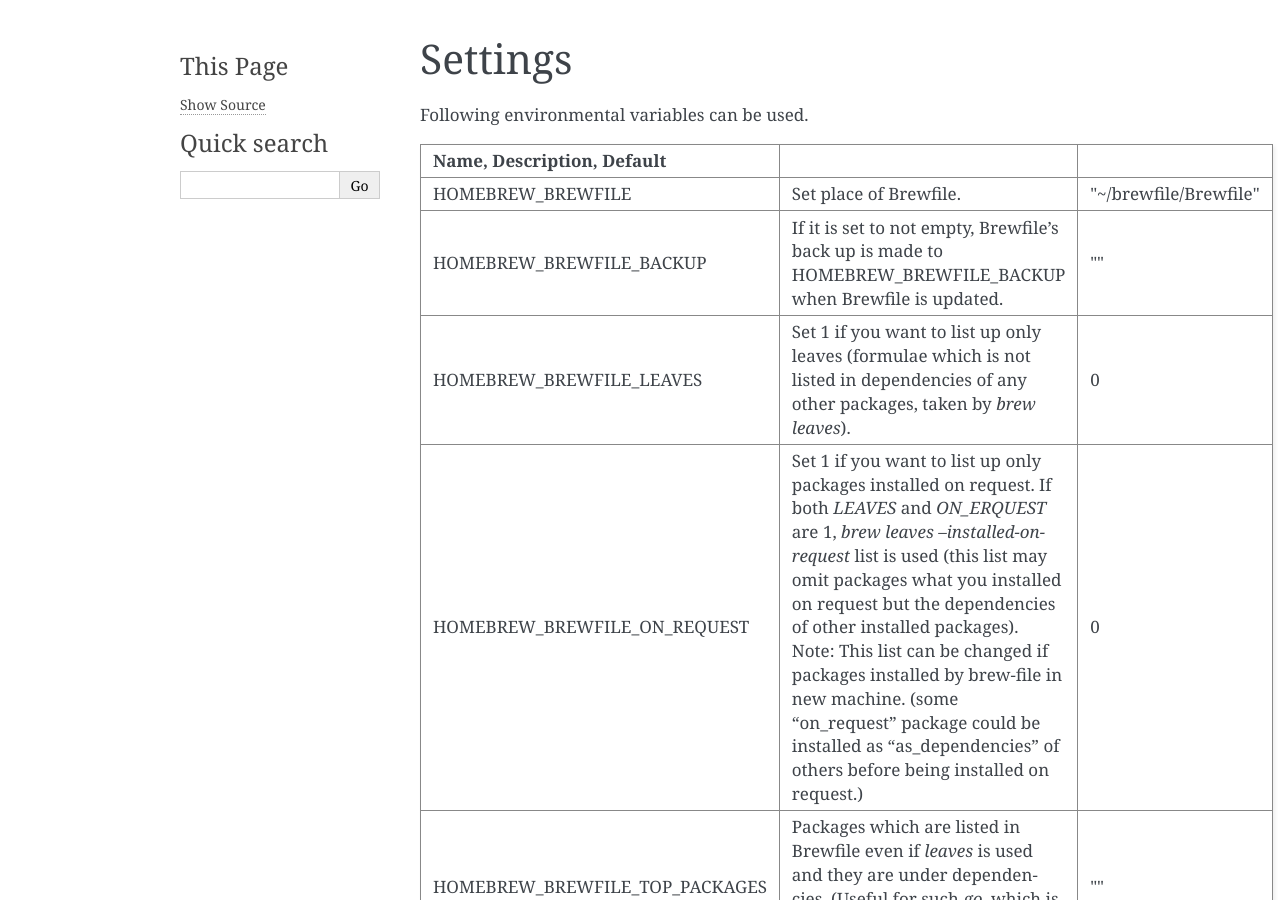
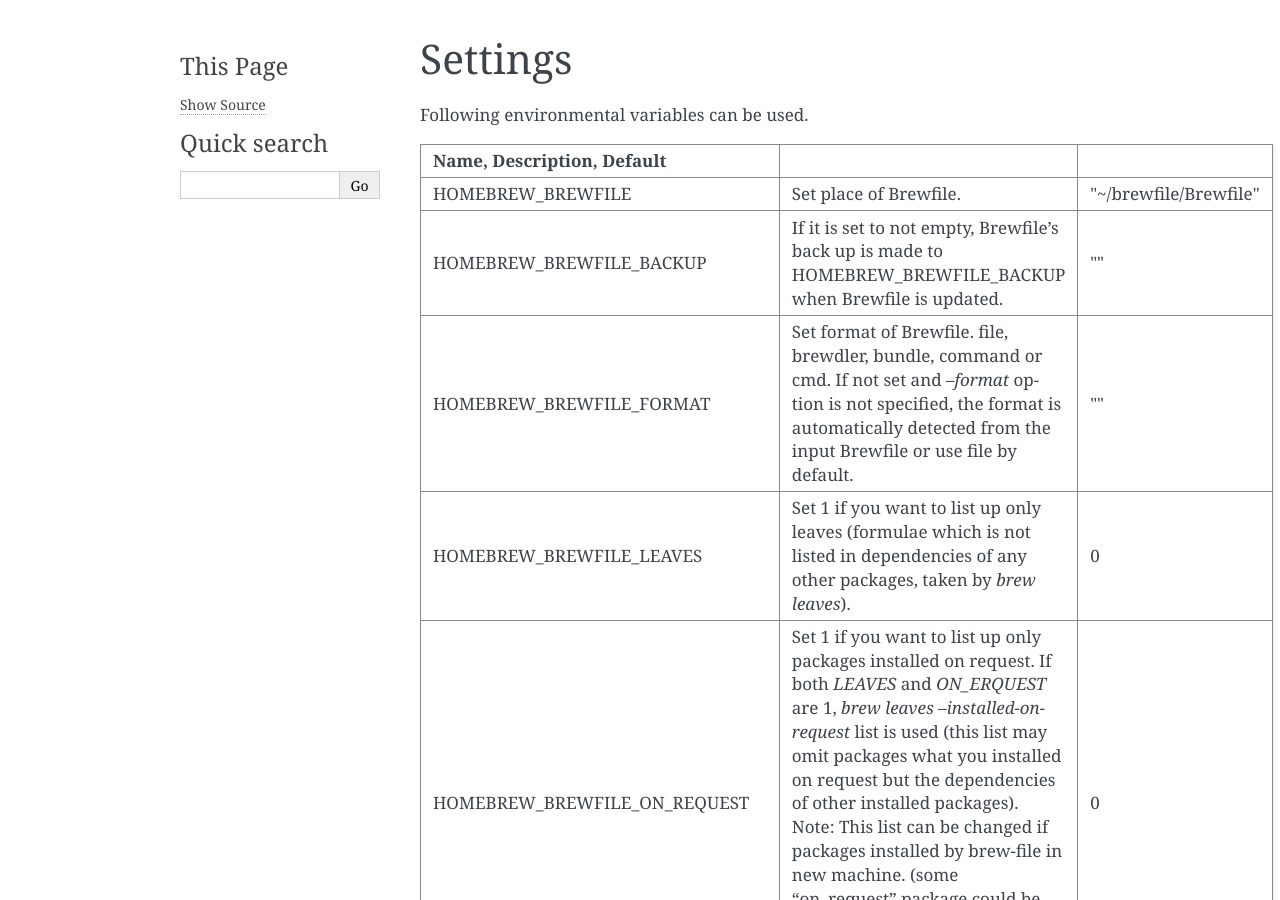
Before and after one commit to rcmdnk/homebrew-file, a Sphinx documentation site: the page built from docs/settings.rst, in a window 1280 px wide and 900 px high. Built offline with Sphinx 7.4.7, drawn with Linux system fonts in a browser that asks for light colours.

Commit message:
docs: add HOMEBREW_BREWFILE_FORMAT environment variable documentation

```diff
--- a/docs/settings.rst
+++ b/docs/settings.rst
@@ -9,6 +9,7 @@
 
    HOMEBREW_BREWFILE              | Set place of Brewfile. | \"~/brewfile/Brewfile\"
    HOMEBREW_BREWFILE_BACKUP       | If it is set to not empty, Brewfile's back up is made to HOMEBREW_BREWFILE_BACKUP when Brewfile is updated. | \"\"
+   HOMEBREW_BREWFILE_FORMAT       | Set format of Brewfile. file, brewdler, bundle, command or cmd. If not set and `--format` option is not specified, the format is automatically detected from the input Brewfile or use file by default.  | \"\"
    HOMEBREW_BREWFILE_LEAVES       | Set 1 if you want to list up only leaves (formulae which is not listed in dependencies of any other packages, taken by `brew leaves`). | 0
    HOMEBREW_BREWFILE_ON_REQUEST   | Set 1 if you want to list up only packages installed on request. If both `LEAVES` and `ON_ERQUEST` are 1, `brew leaves --installed-on-request` list is used (this list may omit packages what you installed on request but the dependencies of other installed packages). Note: This list can be changed if packages installed by brew-file in new machine. (some "on_request" package could be installed as "as_dependencies" of others before being installed on request.)| 0
    HOMEBREW_BREWFILE_TOP_PACKAGES | Packages which are listed in Brewfile even if `leaves` is used and they are under dependencies. (Useful for such `go`, which is used by itself, but some packages depend on it, too.) | \"\"
```
